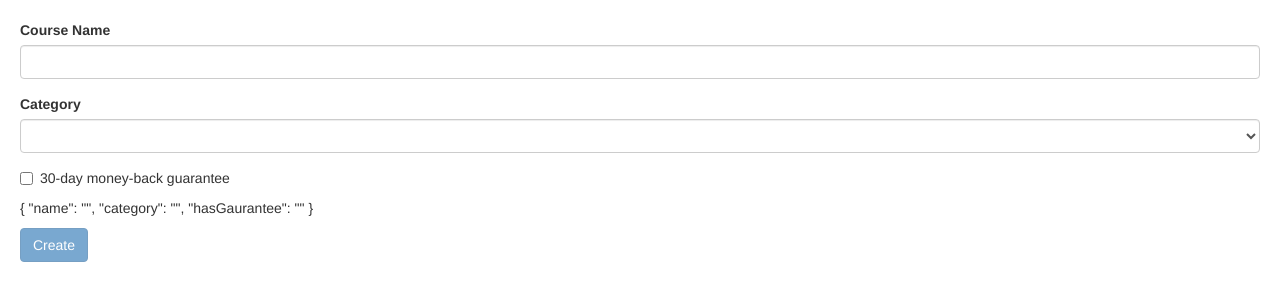
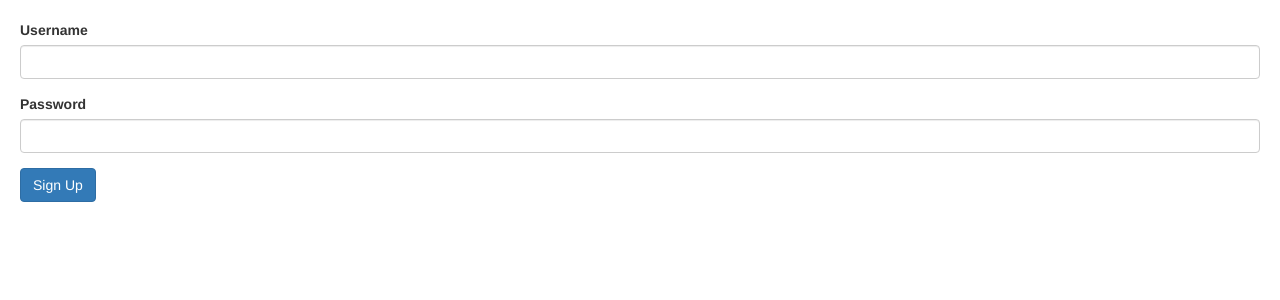
Before and after one commit to shaunkleyn/angular-crash-course, an Angular app: page / in a window 1280 px wide. Shown: the top 300 px of the page. Built offline with nearby package versions, Linux system fonts and the light colour scheme.

Commit message:
2 files modified, 3 added

```diff
--- a/src/app/app.component.html
+++ b/src/app/app.component.html
@@ -1,3 +1,3 @@
 <link rel="stylesheet" href="https://use.fontawesome.com/releases/v5.7.0/css/all.css" integrity="sha384-lZN37f5QGtY3VHgisS14W3ExzMWZxybE1SJSEsQp9S+oqd12jhcu+A56Ebc1zFSJ" crossorigin="anonymous">
 
-<courses></courses>
+<signup-form></signup-form>
--- a/src/app/app.module.ts
+++ b/src/app/app.module.ts
@@ -5,10 +5,11 @@
 
 import { AppComponent } from './app.component';
 import { CoursesComponent } from './courses/courses.component';
+import { SignupFormComponent } from './signup-form/signup-form.component';
 
 @NgModule({
   imports:      [ BrowserModule, FormsModule ],
-  declarations: [ AppComponent, CoursesComponent ],
+  declarations: [ AppComponent, CoursesComponent, SignupFormComponent ],
   bootstrap:    [ AppComponent ]
 })
 export class AppModule { }
--- /dev/null
+++ b/src/app/signup-form/signup-form.component.html
@@ -0,0 +1,17 @@
+<form>
+    <div class="form-group">
+        <label for="username">Username</label>
+        <input
+            id="username"
+            type="text"
+            class="form-control">
+    </div>
+    <div class="form-group">
+        <label for="password">Password</label>
+        <input
+            id="password"
+            type="text"
+            class="form-control">
+    </div>
+    <button class="btn btn-primary" type="submit">Sign Up</button>
+</form>
--- /dev/null
+++ b/src/app/signup-form/signup-form.component.ts
@@ -0,0 +1,14 @@
+import { Component } from '@angular/core';
+import { FormControl, FormGroup } from '@angular/forms';
+
+@Component({
+  selector: 'signup-form',
+  templateUrl: './signup-form.component.html',
+  styleUrls: ['./signup-form.component.css']
+})
+export class SignupFormComponent {
+  form = new FormGroup({
+    username: new FormControl(),
+    password: new FormControl()
+  })
+}
```
Also changed, not shown: src/app/signup-form/signup-form.component.css (added).
